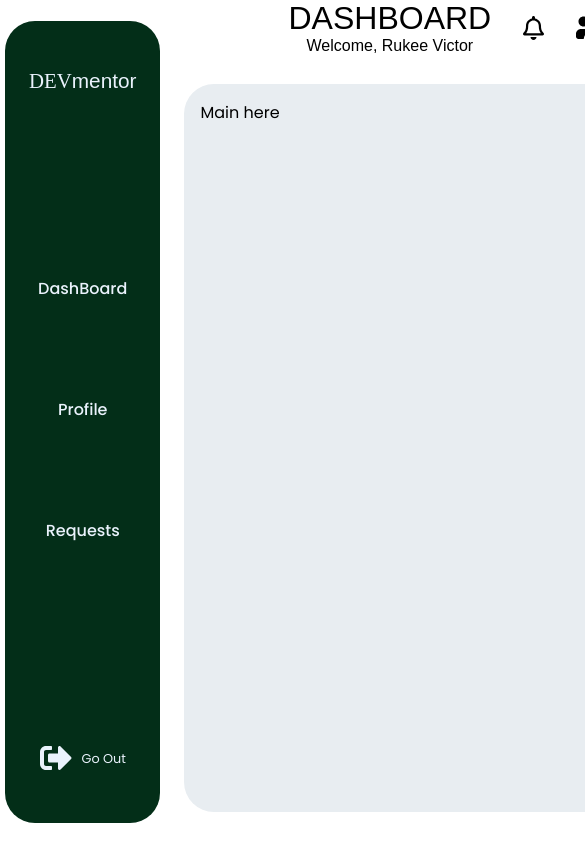
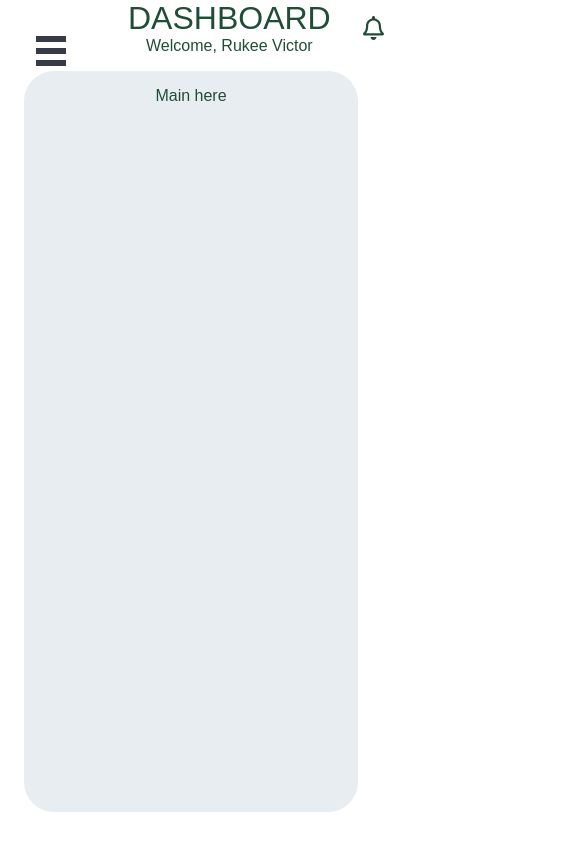
Before and after one commit to Tyav/mentordev, a React (Create React App) app: page / in a window 390 px wide. Shown: the top 844 px of the page, 585 px wide, since content can reach past the window. Built offline with nearby package versions, Linux system fonts and the light colour scheme; a web font is replaced by a local one.

Commit message:
Fix hamburger issues

```diff
--- a/package.json
+++ b/package.json
@@ -4,6 +4,7 @@
   "private": true,
   "dependencies": {
     "react": "^16.8.6",
+    "react-burger-menu": "^2.6.11",
     "react-dom": "^16.8.6",
     "react-scripts": "3.0.1"
   },
--- a/src/components/DashboardHeader/index.js
+++ b/src/components/DashboardHeader/index.js
@@ -21,7 +21,7 @@ const DashboardHeader = () => {
                 <i className="fas fa-users-cog" />
               </a>
             </p>
-            <p style={{ fontStyle: 'italic', fontSize: '1rem', paddingTop: '1.5rem' }}>
+            <p style={{ fontStyle: 'italic', fontSize: '1rem', paddingTop: '1.5rem' }} className={styles.just_name}>
               Rukee, Victor
             </p>
           </li>
--- /dev/null
+++ b/src/components/SideBar/index.js
@@ -0,0 +1,25 @@
+import React from 'react';
+import { slide as Menu } from 'react-burger-menu';
+
+export default props => {
+  return (
+    // Pass on our props
+    <Menu {...props}>
+      <a className="menu-item" href="/">
+        Home
+      </a>
+
+      <a className="menu-item" href="/burgers">
+        Burgers
+      </a>
+
+      <a className="menu-item" href="/pizzas">
+        Pizzas
+      </a>
+
+      <a className="menu-item" href="/desserts">
+        Desserts
+      </a>
+    </Menu>
+  );
+};
--- a/src/pages/MenteeDashboard/MenteeDashboard.module.css
+++ b/src/pages/MenteeDashboard/MenteeDashboard.module.css
@@ -1,5 +1,6 @@
 .container {
   display: flex;
+  color: #204d35;
 }
 
 .content {
@@ -7,3 +8,9 @@
   display: flex;
   flex-direction: column;
 }
+
+@media (max-width: 850px) {
+  .aside {
+    display: none;
+  }
+}
--- a/src/pages/MenteeDashboard/index.js
+++ b/src/pages/MenteeDashboard/index.js
@@ -1,15 +1,24 @@
 import React from 'react';
-import './reset.css';
+
 import DashboardHeader from '../../components/DashboardHeader';
 import DashboardAside from '../../components/DashboardAside';
 import DashboardMain from '../../components/DashboardMain';
 import styles from './MenteeDashboard.module.css';
+import SideBar from '../../components/SideBar';
+import './sideBar.css';
+import './reset.css';
 
 const MenteeDashboard = () => {
   return (
-    <div className={styles.container}>
-      <DashboardAside />
-      <div className={styles.content}>
+    <div className={styles.container} id="container">
+      <div className={styles.aside}>
+        <DashboardAside />
+      </div>
+      <div className={styles.hamburger}>
+        <SideBar pageWrapId={'page-wrap'} outerContainerId={'container'} />
+      </div>
+
+      <div className={styles.content} id="page-wrap">
         <DashboardHeader />
         <DashboardMain />
       </div>
--- /dev/null
+++ b/src/pages/MenteeDashboard/sideBar.css
@@ -0,0 +1,103 @@
+html,
+body {
+  margin: 0;
+}
+
+#container {
+  font-family: sans-serif;
+
+  /* Give app full page to work with */
+  height: 100vh;
+}
+
+#page-wrap {
+  text-align: center;
+
+  /* Prevent sidebar from showing a scrollbar on page */
+  overflow: auto;
+}
+
+/* Individual item */
+.bm-item {
+  display: inline-block;
+
+  /* Our sidebar item styling */
+  text-decoration: none;
+  margin-bottom: 15px;
+  color: #d1d1d1;
+  transition: color 0.2s;
+  text-align: center;
+}
+
+/* Change color on hover */
+.bm-item:hover {
+  color: white;
+}
+
+/* The rest copied directly from react-burger-menu docs */
+
+/* Position and sizing of burger button */
+.bm-burger-button {
+  position: fixed;
+  width: 30px;
+  height: 30px;
+  left: 36px;
+  top: 36px;
+  outline: 0;
+}
+
+.menu-item {
+  outline: 0;
+}
+
+/* Color/shape of burger icon bars */
+.bm-burger-bars {
+  background: #373a47;
+}
+
+/* Position and sizing of clickable cross button */
+.bm-cross-button {
+  height: 24px;
+  width: 24px;
+}
+
+/* Color/shape of close button cross */
+.bm-cross {
+  background: #bdc3c7;
+}
+
+/* General sidebar styles */
+.bm-menu {
+  background: #373a47;
+  padding: 2.5em 1.5em 0;
+  font-size: 1.15em;
+}
+
+/* Morph shape necessary with bubble or elastic */
+.bm-morph-shape {
+  fill: #373a47;
+}
+
+/* Wrapper for item list */
+.bm-item-list {
+  color: #b8b7ad;
+}
+
+/* Styling of overlay */
+.bm-overlay {
+  background: rgba(0, 0, 0, 0.3);
+}
+
+@media (min-width: 850px) {
+  .bm-menu,
+  .bm-burger-bars,
+  .bm-cross {
+    display: none;
+  }
+  .container:nth-child(2) {
+    display: none;
+  }
+  .hamburger {
+    display: none;
+  }
+}
```
Also changed, not shown: 1 other file (tests, documents, lock files or other folders).
